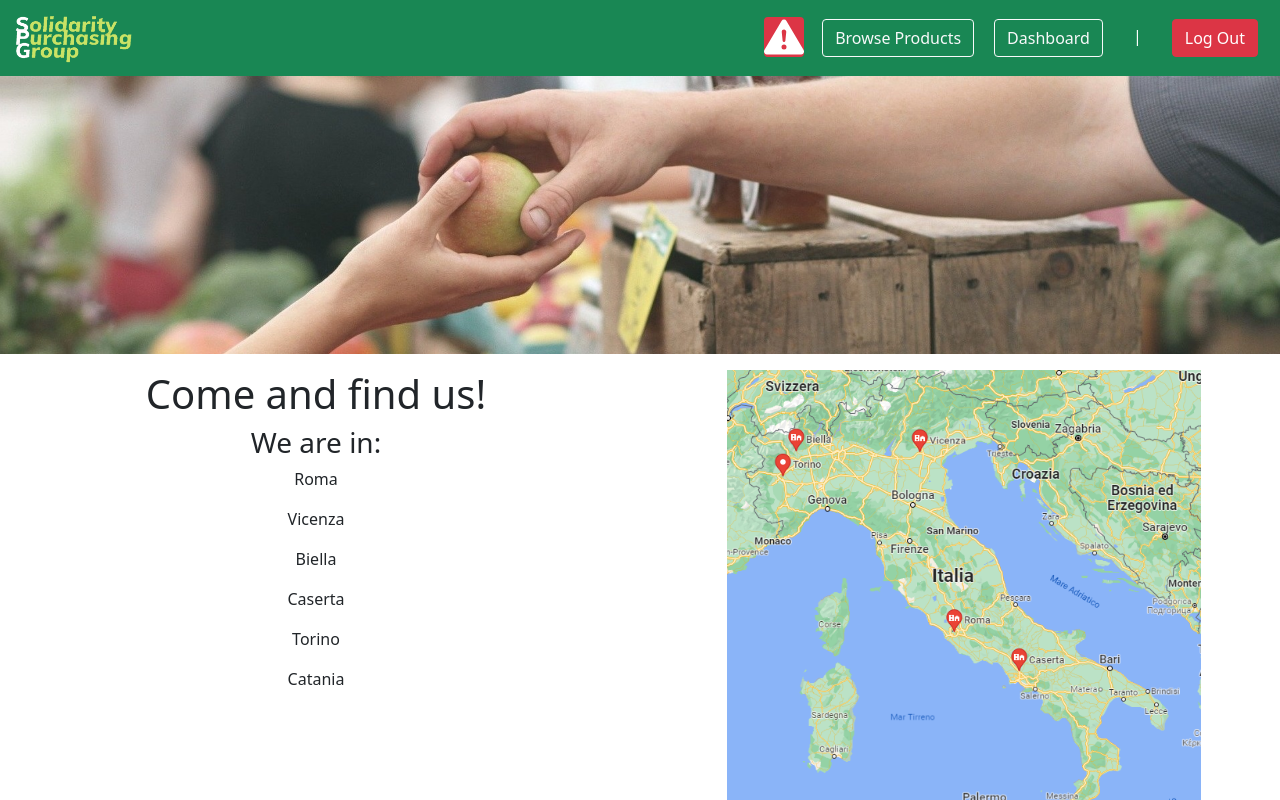
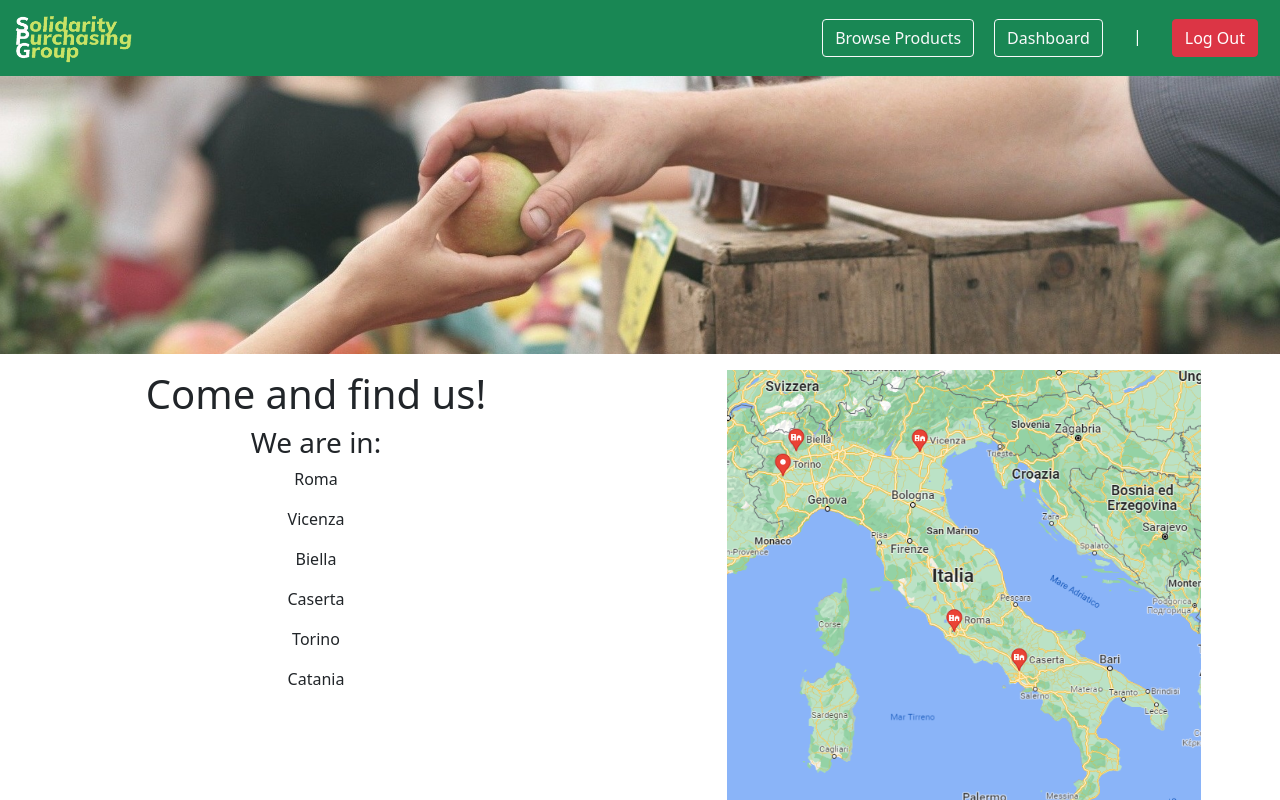
Before and after one commit to SE2-GROUP-P12/SPG, a React (Create React App) app in the folder Frontend/spg-frontend/: page / in a window 1280 px wide. Shown: the top 800 px of the page. Built offline with nearby package versions, Linux system fonts and the light colour scheme; no server answers.

Commit message:
fix: alert for not picked up orders now shows only in customer page

```diff
--- a/Frontend/spg-frontend/src/NavbarApplication/NavbarApplication.js
+++ b/Frontend/spg-frontend/src/NavbarApplication/NavbarApplication.js
@@ -72,7 +72,7 @@ function NavbarApplication(props) {
                             </OverlayTrigger>
                             : <></>}
                         {
-                            props.isLoggedFlag && localStorage.getItem("missedPickUp") !== "0" ?
+                            props.isLoggedFlag && localStorage.getItem("missedPickUp") !== "0" && props.loggedUserRole === 'CUSTOMER' ?
                                 <OverlayTrigger
                                     delay={{show: 250, hide: 400}}
                                     overlay={<Tooltip id="button-tooltip">There
```
